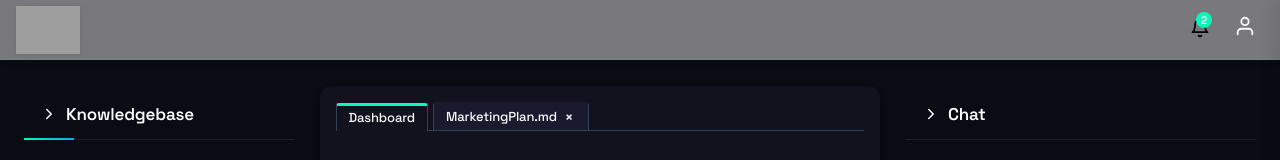
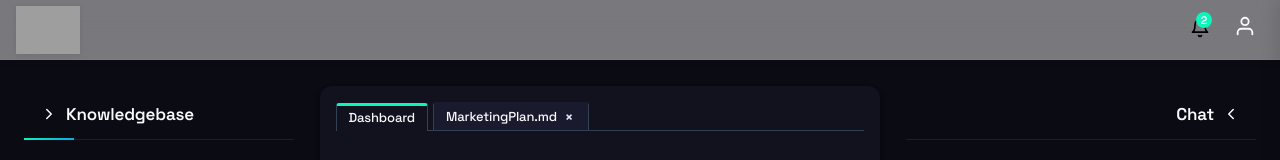
Before and after one commit to AAG-Ventures/KKexperiment, a Next.js app in the folder dashboard/: page / in a window 1280 px wide. Shown: the top 160 px of the page. Built offline with nearby package versions, Linux system fonts and the light colour scheme; grey boxes are pictures that could not be loaded.

Commit message:
UI improvements: Right-aligned Chat title to mirror Knowledgebase, fixed theme toggle to activate light theme when on left side

```diff
--- a/dashboard/src/app/page.tsx
+++ b/dashboard/src/app/page.tsx
@@ -2593,7 +2593,7 @@ This marketing plan provides a comprehensive framework for achieving our busines
                 id: 'chat',
                 content: (
                   <div className={`${styles.chatbox} ${styles.fullHeightChat}`}>
-                    <div className={`${styles.widgetHeader} ${styles.clickableHeader}`}>
+                    <div className={`${styles.widgetHeader} ${styles.clickableHeader}`} style={{ justifyContent: 'flex-end' }}>
                       <h3
                         style={{ cursor: 'pointer', display: 'flex', alignItems: 'center', gap: '8px' }}
                         onClick={() => {
@@ -2613,12 +2613,12 @@ This marketing plan provides a comprehensive framework for achieving our busines
                           }
                         }}
                       >
+                        Chat
                         <span style={{ display: 'flex', alignItems: 'center' }}>
                           <svg xmlns="http://www.w3.org/2000/svg" width="18" height="18" viewBox="0 0 24 24" fill="none" stroke="currentColor" strokeWidth="2" strokeLinecap="round" strokeLinejoin="round">
-                            <polyline points="9 18 15 12 9 6"></polyline>
+                            <polyline points="15 6 9 12 15 18"></polyline>
                           </svg>
                         </span>
-                        Chat
                       </h3>
                     </div>
                     {chatTabs.length > 0 && (
```
Also changed, not shown: dashboard/src/app/settings/page.tsx (+12 -1 lines).
